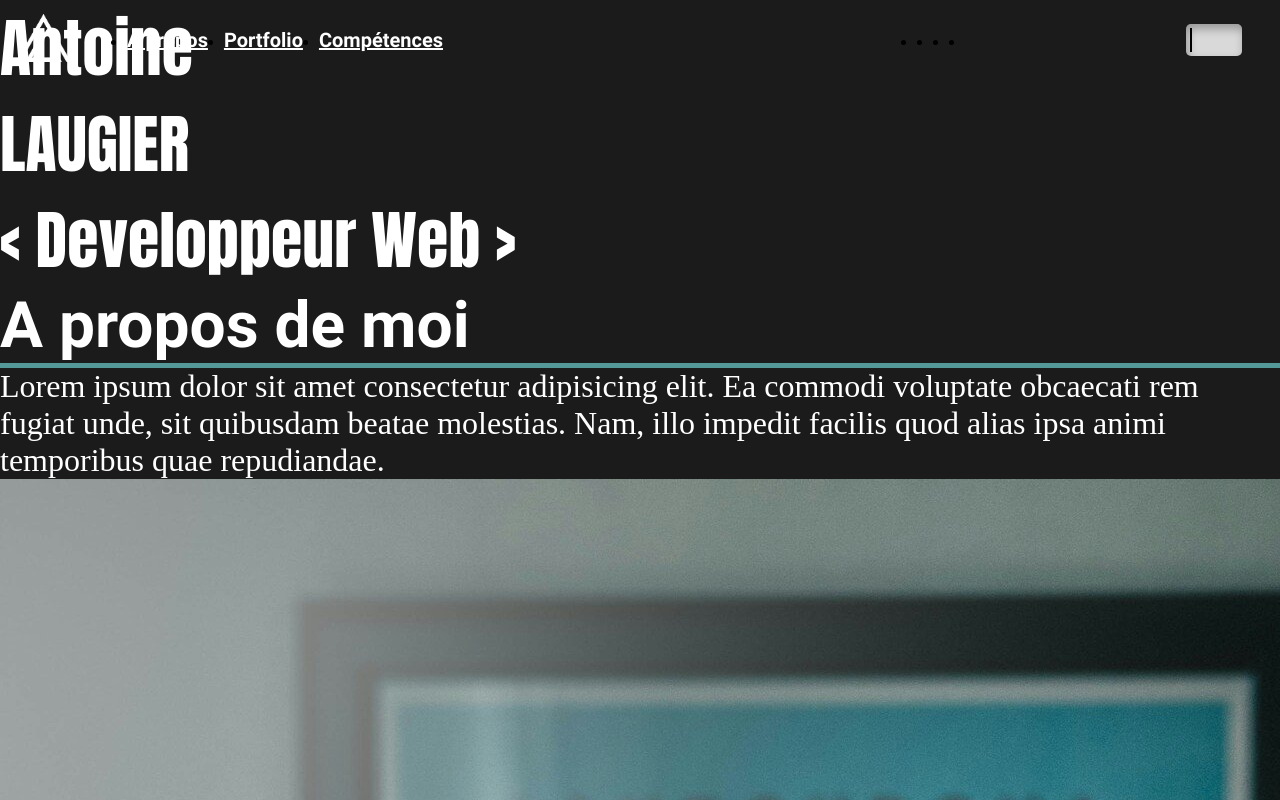
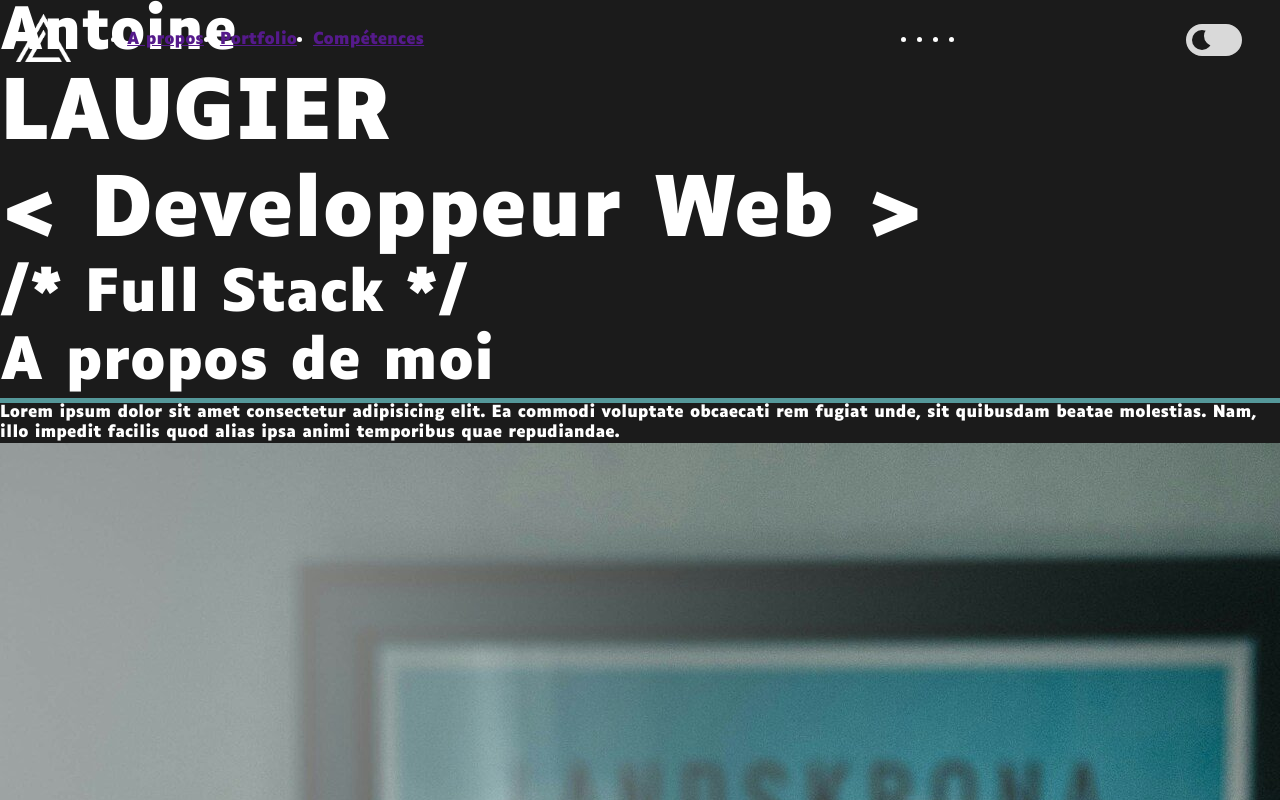
Before and after one commit to Titou1206/portfolio-AL, a plain HTML site: page index.html in a window 1280 px wide. Shown: the top 800 px of the page. Drawn offline with Linux system fonts and the light colour scheme; files whose address does not match are found by name.

Commit message:
switch mode ok
dark/lightmode ok

```diff
--- a/app.js
+++ b/app.js
@@ -1,7 +1,10 @@
-let colorMode = document.getElementById("color-mode")
 let body = document.querySelector("body")
-console.log("yo")
-colorMode.addEventListener("checked",(e)=>{
+let colorMode = document.getElementById("switch-mode")
+colorMode.addEventListener("change",(e)=>{
     console.log("yoyo")
-    body.style.backgroundColor = "var(--background-light)"
+    if(colorMode.checked){
+        body.setAttribute("data-theme","light")
+    }else{
+        body.setAttribute("data-theme","dark")
+    }
 })
--- a/index.html
+++ b/index.html
@@ -8,15 +8,15 @@
     <link rel="stylesheet" href="style.css">
     <link rel="shortcut icon" type="image/ico" href="./assets/Logo-AL-developpement-web-black.ico"/>
 </head>
-<body class="">
+<body data-theme="dark" data-style="access">
     <header class="large-12 flex align-center justify-between">
         <div class="large-1 logo-header"><!-- Intégration JS --><img src="./assets/logo-AL-developpement-web-white.png" alt="logo de ALDEV"></div>
         <div class="menu large-10 flex justify-between align-center">
             <nav class="pages large-4">
                 <ul class="flex align-center">
-                    <li><a class="content-dark" href="">A propos</a></li>
-                    <li><a class="content-dark" href="">Portfolio</a></li>
-                    <li><a class="content-dark" href="">Compétences</a></li>
+                    <li><a href="">A propos</a></li>
+                    <li><a href="">Portfolio</a></li>
+                    <li><a href="">Compétences</a></li>
                 </ul>
             </nav>
             <nav class="reseaux large-3">
@@ -28,22 +28,24 @@
                 </ul>
             </nav>
         </div>
-        <label class="dark-light-button"  for="color-mode" title="dark-mode/light-mode">
-            <input type="checkbox" id="color-mode" name="color-mode">
-            <span class="slider"></span>
-        </label>
+        <div class="switch-mode">
+            <label class="switch-label">
+              <input type="checkbox" class="checkbox" id="switch-mode" name="switch-mode">
+              <span class="slider"></span>
+            </label>
+          </div>
         <div class="bouton-burger"></div>
     </header>
     <section class="banniere large-12">
         <div class="large-12 banniere-dark"><!--  <img src="./assets/banniere-developpeur-web.jpg" alt="photo d'un poste de travail d'un développeur">--></div>
-        <h2 class="content-dark">Antoine<br><span>LAUGIER</span></h2>
-        <h1 class="content-dark">< Developpeur Web ></Developpeur></h1>
+        <h2>Antoine<br><span>LAUGIER</span></h2>
+        <h1><span>< Developpeur Web ></span><br>/* Full Stack */</h1>
     </section>
     <main>
         <section class="about">
-            <h3 class="content-dark">A propos de moi</h3>
+            <h3>A propos de moi</h3>
             <div class="container-about">
-                <p class="p-about content-dark">Lorem ipsum dolor sit amet consectetur adipisicing elit. Ea commodi voluptate obcaecati rem fugiat unde, sit quibusdam beatae molestias. Nam, illo impedit facilis quod alias ipsa animi temporibus quae repudiandae.</p>
+                <p class="p-abou">Lorem ipsum dolor sit amet consectetur adipisicing elit. Ea commodi voluptate obcaecati rem fugiat unde, sit quibusdam beatae molestias. Nam, illo impedit facilis quod alias ipsa animi temporibus quae repudiandae.</p>
                 <div class="img-moi"><img src="./assets/img-moi.jpg" alt="Photo de moi en train de travailler"></div>
             </div>
         </section>
--- a/style.css
+++ b/style.css
@@ -2,27 +2,27 @@
 /* Webfont: Luciole-Regular */
 @font-face {
   font-family: 'Luciole';
-  src: url('./fonts/Luciole_webfonts/Luciole-Regular/Luciole-Regular.ttf');
+  src: url('./fonts/Luciole_webfonts/Luciole-Regular/Luciole-Regular.ttf')format('truetype');
 }
 /* Webfont: Luciole-Bold */
 @font-face {
   font-family: 'Luciole';
-  src: url('./fonts/Luciole_webfonts/Luciole-Bold/Luciole-Bold.ttf');
+  src: url('./fonts/Luciole_webfonts/Luciole-Bold/Luciole-Bold.ttf')format('truetype');
 }
 /*Webfont: Anton */
 @font-face {
   font-family: 'Anton';
-  src: url('./fonts/Anton/Anton-Regular.ttf');
+  src: url('./fonts/Anton/Anton-Regular.ttf')format('truetype');
 }
 /* Webfont: Roboto regular */
 @font-face {
   font-family: 'Roboto';
-  src: url('./fonts/Roboto/Roboto-Regular.ttf');
+  src: url('./fonts/Roboto/Roboto-Regular.ttf')format('truetype');
 }
 /* Webfont: Roboto bold */
 @font-face {
   font-family: 'Roboto';
-  src: url('./fonts/Roboto/Roboto-Bold.ttf');
+  src: url('./fonts/Roboto/Roboto-Bold.ttf')format('truetype');
 }
 /*
 Cardo: font-family: "Cardo", serif; font-weight: 400;
@@ -37,59 +37,73 @@ Anton: font-family: "Anton", sans-serif; font-weight: 400;
 }
 
 :root{
-    --bakground-dark: #1B1B1B;
-    --background-light: #D9D9D9;
     --secondary-color: #55989A;
-    --content-dark: #ffffff;
-    --content-light: #000000;
     --gutter: 16px;
 }
 
-/* couleur */
-.background-dark{
-    background-color: var(--bakground-dark);
+[data-theme="dark"]{
+  --background-color: #1B1B1B;
+  --color-text: #ffffff;
+  --background-select: #D9D9D9;
+  --color-slider: #000000;
 }
-.background-light{
-    background-color: var(--bakground-light);
+[data-theme="light"]{
+  --background-color: #D9D9D9;
+  --color-text: #000000;
+  --background-select: #1B1B1B;
+  --color-slider: #ffffff;
 }
-.content-dark{
-    color: var(--content-dark);
+[data-style="access"]{
+  --font-fam-t1: "Luciole";
+  --font-fam-t2: "Luciole";
+  --font-fam-a: "Luciole";
+  --font-fam-p: "Luciole";
+  --font-size-t1: 80px;
+  --font-size-t2: 56px;
+  --font-size-a: 28px;
+  --font-size-p: 16px;
 }
-.content-light{
-    color: var(--content-light);
+[data-style="normal"]{
+  --font-fam-t1: "Anton", sans-serif;
+  --font-fam-t2: "Roboto", sans-serif;
+  --font-fam-a: "Roboto", sans-serif;
+  --font-fam-p: "Cardo", serif;
+  --font-size-t1: 96px;
+  --font-size-t2: 64px;
+  --font-size-a: 32px;
+  --font-size-p: 20px;
 }
-
 
 /* police */
 h1, h2{
-    font-family: "Anton", sans-serif;
+    font-family: var(--font-fam-t1);
     font-weight: 400;
 }
 h3, h4{
-    font-family: "Roboto", sans-serif;
+    font-family: var(--font-fam-t2);
     font-weight: 700;
 }
 a{
-    font-family: "Roboto", sans-serif;
+    font-family: var(--font-fam-a);
     font-weight: 400;
 }
 p{
-    font-family: "Cardo", serif;
+    font-family: var(--font-fam-p);
     font-weight: 400;
 }
 
 /* taille */
+h2 span, h1 span{
+    font-size: var(--font-size-t1);
+}
 h1, h2, h3{
-    font-size: 64px;
-}
-h1 span{
-    font-size: 96px;
+    font-size: var(--font-size-t2);
 }
 h4, .p-about{
-    font-size: 32px;
+    font-size: var(--font-size-a);
 }
 p, a{
-    font-size: 20px;
+    font-size: var(--font-size-p);
 }
 
 /* h3 */
@@ -112,7 +126,8 @@ h3{
 /* body */
 body{
   position: relative;
-  background-color: var(--bakground-dark);
+  background-color: var(--background-color);
+  color: var(--color-text);
 }
 /* HEADER */
 header{
@@ -131,51 +146,64 @@ header{
 }
 
 /* button dark/light mode */
-/* The switch - the box around the slider */
-.dark-light-button{
-  font-size: 16px;
+.switch-mode {
   position: relative;
-  display: inline-block;
   width: 56px;
   height: 32px;
+  --light: #1B1B1B;
+  --dark: #d9d9d9;
 }
-/* Hide default HTML checkbox */
-.dark-light-button input {
-  opacity: 0;
-  width: 0;
-  height: 0;
+
+.switch-label {
+  position: absolute;
+  width: 100%;
+  height: 100%;
+  background-color: var(--dark);
+  border-radius: 20px;
+  cursor: pointer;
+  border: 2px solid var(--dark);
 }
-/* The slider */
+
+.checkbox {
+  position: absolute;
+  display: none;
+}
+
 .slider {
   position: absolute;
-  cursor: pointer;
-  top: 0;
-  left: 0;
-  right: 0;
-  bottom: 0;
-  background-color: var(--background-light);
-  box-shadow: inset 2px 5px 10px rgba(0,0,0,0.3);
-  transition: .4s;
-  border-radius: 5px;
+  width: 100%;
+  height: 100%;
+  border-radius: 25px;
+  -webkit-transition: 0.3s;
+  transition: 0.3s;
 }
-.slider:before {
+
+.checkbox:checked ~ .slider {
+  background-color: var(--light);
+}
+
+.slider::before {
+  content: "";
   position: absolute;
-  content: "";
-  height: 24px;
-  width: 2px;
-  border-radius: 0px;
+  top: 4px;
   left: 4px;
-  bottom: 4px;
-  background-color: black;
-  transition: .4s;
+  width: 20px;
+  height: 20px;
+  border-radius: 50%;
+  -webkit-box-shadow: inset 12px -4px 0px 0px var(--light);
+  box-shadow: inset 12px -4px 0px 0px var(--light);
+  background-color: var(--dark);
+  -webkit-transition: 0.3s;
+  transition: 0.3s;
 }
-input[id="color-mode"]:checked + .slider {
-  background-color: var(--bakground-dark);
-  box-shadow: inset 2px 5px 10px rgb(0, 0, 0);
-}
-input[id="color-mode"]:checked + .slider:before {
-  background-color: white;
-  transform: translateX(44px) rotate(360deg);
+
+.checkbox:checked ~ .slider::before {
+  -webkit-transform: translateX(24px);
+  -ms-transform: translateX(24px);
+  transform: translateX(24px);
+  background-color: var(--dark);
+  -webkit-box-shadow: none;
+  box-shadow: none;
 }
 
 
```
